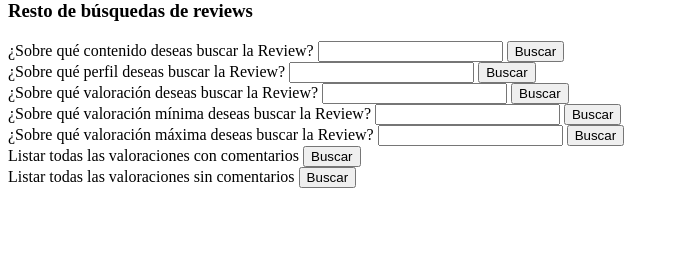
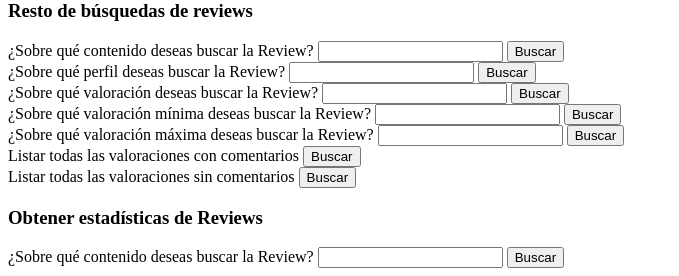
Before and after one commit to UExGPSASEE/proyecto24-gb01-estadisticas, a Flask app: page /reviews in a window 1280 px wide. Shown: the part 755-1031 px from the top of the page, without its empty margins (0-679 px from the left). Before the commit the page ends 943 px from the top, so only its background shows below. Run offline with Flask 3, Linux system fonts and the light colour scheme; data that the repository does not hold is empty.

Commit message:
GG-29 HU 12.2 Ver informe de valoraciones
Calcula el número de valoraciones

```diff
--- a/app.py
+++ b/app.py
@@ -85,6 +85,10 @@ def getReviewsWithCommentary():
 @app.route('/reviews/reviewsWithoutCommentary', methods=['GET'])
 def getReviewsWithoutCommentary():
     return ReviewCtrl.getReviewsWithoutCommentary(db['reviews'])
+
+@app.route('/reviews/stats', methods=['GET'])
+def getStatsReview():
+    return ReviewCtrl.getStatsReview(db['reviews'])
 # -------------------------------------------------------------------------------------------------------
 @app.route('/profiles')
 def profiles():
--- a/templates/DB_Review.html
+++ b/templates/DB_Review.html
@@ -131,6 +131,16 @@
                             <button class="btn btn-primary" type="submit"> Buscar </button>
                         </form>
                     </div>
+                    <div class="card-header">
+                        <h3 class="text-center">Obtener estadísticas de Reviews</h3>
+                    </div>
+                    <div class="card-body">
+                        <form action="/reviews/stats" method="GET">
+                            <label>¿Sobre qué contenido deseas buscar la Review?</label>
+                            <input type="number" class="form-control mb-3" name="idContent" required>
+                            <button class="btn btn-primary" type="submit"> Buscar </button>
+                        </form>
+                    </div>
                 </div>
             </div>
         </div>
```
Also changed, not shown: controllers/review_ctrl.py (+22 -0 lines).
